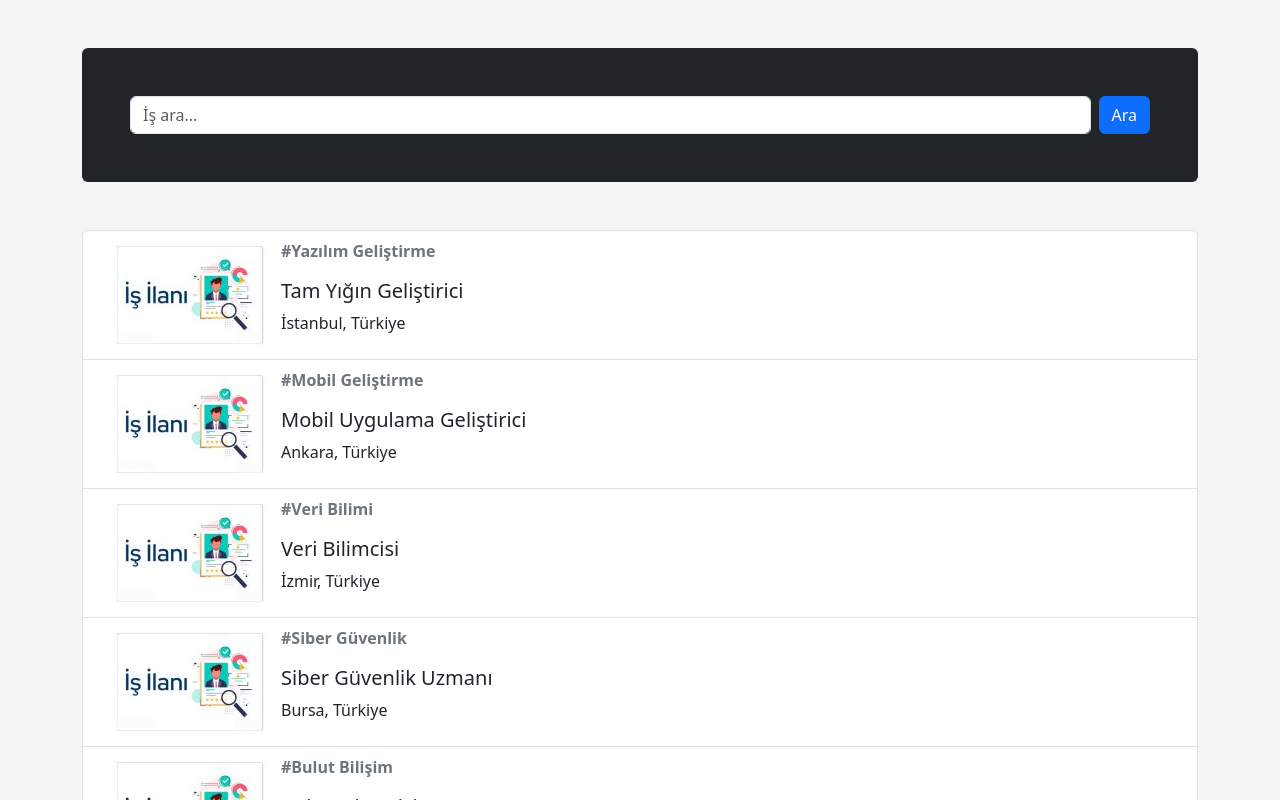
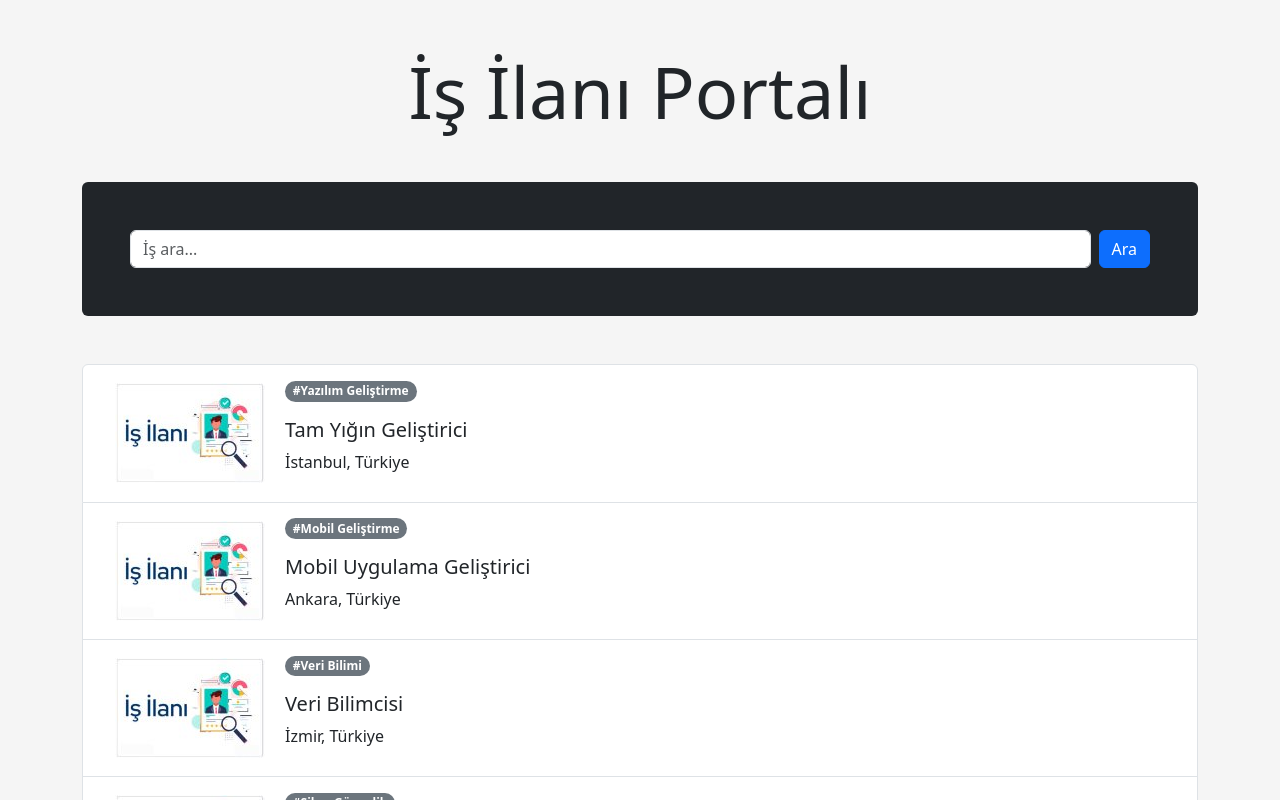
Before and after one commit to snnengn/unityverse, a React (Vite) app in the folder is-ilani-portali/: page / in a window 1280 px wide. Shown: the top 800 px of the page. Built offline with nearby package versions, Linux system fonts and the light colour scheme.

Commit message:
ilandetay componenti geliştirildi. ilana tıklayınca ilan detaya gitmesi ve geri dön butonuna basınca tekrar listeye dönmesi sağlandı. stilde düzeltmeler yapıldı

```diff
--- a/is-ilani-portali/src/App.jsx
+++ b/is-ilani-portali/src/App.jsx
@@ -3,14 +3,24 @@ import './App.css'
 import IlanListe from './components/IlanListe'
 import IlanAra from './components/IlanAra'
 import IlanData from "./data/IlanData";
+import IlanDetay from './components/IlanDetay';
 
 
 function App() {
 
   const [ilanAra, setIlanAra] = useState("");
+  const [secilenIlan, setSecilenIlan] = useState(null);
 
   const handleSearch = (ara) => {
     setIlanAra(ara);
+  };
+
+  const handleSelect = (ilan) => {
+    setSecilenIlan(ilan);
+};
+
+  const handleBack = () => {
+    setSecilenIlan(null);
   };
 
   const ilanFiltre = ilanAra === "" ? IlanData : IlanData.filter((ilan) =>
@@ -19,8 +29,18 @@ function App() {
 
   return (
     <>
+      <h1 className='text-center my-5 display-2'>İş İlanı Portalı</h1>
       <IlanAra onSearch={handleSearch}/>
-      <IlanListe ilanlar={ilanFiltre}/>
+
+      <div>
+      {secilenIlan ? (
+      <IlanDetay ilan={secilenIlan} onBack={handleBack}/>
+    ) :(
+      <IlanListe ilanlar={ilanFiltre} onSelect={handleSelect}/>
+    )
+  }
+    </div>
+
 
     </>
   )
--- a/is-ilani-portali/src/components/IlanDetay.jsx
+++ b/is-ilani-portali/src/components/IlanDetay.jsx
@@ -1,11 +1,28 @@
-import React from 'react'
+import React from "react";
 
-function IlanDetay() {
+function IlanDetay({ ilan, onBack }) {
+  if (!ilan) return <div>Bir iş seçin</div>;
   return (
-    <div>
+    <div className="container">
+      <div className="card my-5 p-3 ilan d-flex justify-content-center align-items-center text-center">
+      <span className="badge text-bg-secondary rounded-pill" > #{ilan.category} </span>
+        <img className="object-fit-cover my-5" src={ilan.job_image_url} alt="" />
+        <h2>{ilan.job_title}</h2>
+        <p className="lead" >{ilan.job_description}</p>
+        <h6>{ilan.location}</h6>
+        <div className="mt-5" >
+        <button className="btn btn-success me-1">
+          Başvur
+        </button>
+        <button className="btn btn-primary" onClick={onBack}>
+          Geri Dön
+        </button>
 
+        </div>
+
+      </div>
     </div>
-  )
+  );
 }
 
-export default IlanDetay
+export default IlanDetay;
--- a/is-ilani-portali/src/components/IlanListe.jsx
+++ b/is-ilani-portali/src/components/IlanListe.jsx
@@ -1,13 +1,13 @@
 import React from "react";
 
 
-function IlanListe({ilanlar}) {
+function IlanListe({ilanlar, onSelect}) {
     console.log(ilanlar)
   return (
     <div className="container my-5">
       <ul className="list-group">
         {ilanlar.map((ilan) => (
-          <li key={ilan.id} className="list-group-item d-flex align-items-start">
+          <li key={ilan.id} onClick={() => onSelect(ilan)} className="list-group-item d-flex align-items-start liste">
             <div className="me-auto d-flex flex-row">
               <div className="fw-bold ilan d-flex justify-content-center align-items-center mx-3">
                 <img
@@ -16,9 +16,9 @@ function IlanListe({ilanlar}) {
                   alt=""
                 />
               </div>
-              <div>
-                <p className="fw-bold text-secondary">#{ilan.category}</p>
-                <h5 className="lead">{ilan.job_title}</h5>
+              <div className="p-1" >
+                <p className="badge text-bg-secondary rounded-pill">#{ilan.category}</p>
+                <h5 className="">{ilan.job_title}</h5>
                 <p className="">{ilan.location}</p>
               </div>
             </div>
--- a/is-ilani-portali/src/index.css
+++ b/is-ilani-portali/src/index.css
@@ -3,4 +3,9 @@ body {
 }
 .ilan img {
   height: 100px;
+  width: 150px;
 }
+
+.liste {
+  cursor: pointer;
+}
```
